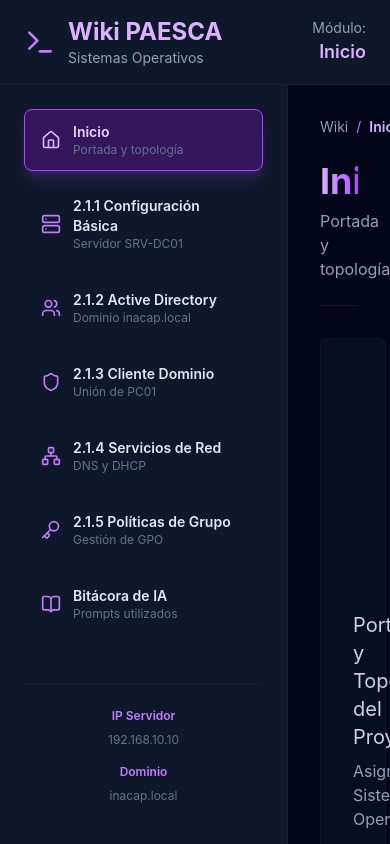
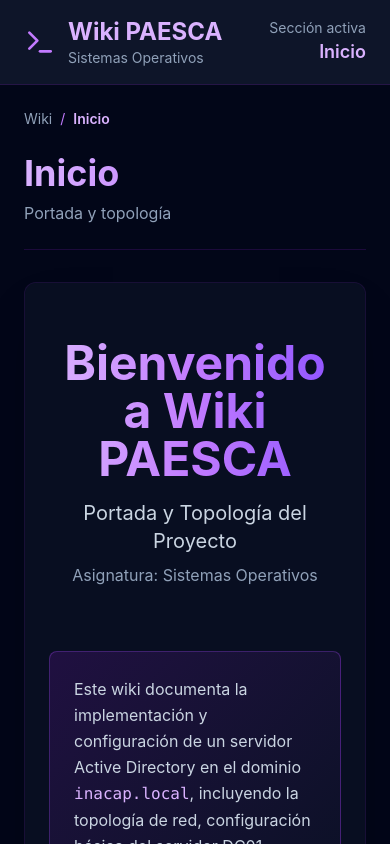
Before and after one commit to scarletpaez-2001/wiki_paesca, a React (Vite) app: page / in a window 390 px wide. Shown: the top 844 px of the page. Built offline with nearby package versions, Linux system fonts and the light colour scheme.

Commit message:
Wiki limpia

```diff
--- a/src/App.jsx
+++ b/src/App.jsx
@@ -1,5 +1,15 @@
 import { useState } from 'react';
-import { Server, Network, Shield, Users, Key, Terminal, Home, BookOpen } from 'lucide-react';
+import {
+  BookOpen,
+  Home,
+  Key,
+  Network,
+  Server,
+  Shield,
+  Terminal,
+  Users,
+} from 'lucide-react';
+
 import Inicio from './components/Inicio';
 import ConfiguracionBasica from './components/ConfiguracionBasica';
 import ActiveDirectory from './components/ActiveDirectory';
@@ -16,44 +26,44 @@ function App() {
       id: 'inicio',
       nombre: 'Inicio',
       icono: Home,
-      subtitulo: 'Portada y topología'
+      subtitulo: 'Portada y topología',
     },
     {
       id: 'basica',
       nombre: '2.1.1 Configuración Básica',
       icono: Server,
-      subtitulo: 'Servidor SRV-DC01'
+      subtitulo: 'Servidor SRV-DC01',
     },
     {
       id: 'activedirectory',
       nombre: '2.1.2 Active Directory',
       icono: Users,
-      subtitulo: 'Dominio inacap.local'
+      subtitulo: 'Dominio inacap.local',
     },
     {
       id: 'cliente',
       nombre: '2.1.3 Cliente Dominio',
       icono: Shield,
-      subtitulo: 'Unión de PC01'
+      subtitulo: 'Unión de PC01',
     },
     {
       id: 'servicios',
       nombre: '2.1.4 Servicios de Red',
       icono: Network,
-      subtitulo: 'DNS y DHCP'
+      subtitulo: 'DNS y DHCP',
     },
     {
       id: 'gpo',
       nombre: '2.1.5 Políticas de Grupo',
       icono: Key,
-      subtitulo: 'Gestión de GPO'
+      subtitulo: 'GPO',
     },
     {
       id: 'bitacora',
       nombre: 'Bitácora de IA',
       icono: BookOpen,
-      subtitulo: 'Prompts utilizados'
-    }
+      subtitulo: 'Prompts utilizados',
+    },
   ];
 
   const renderizarContenido = () => {
@@ -77,94 +87,85 @@ function App() {
     }
   };
 
-  const seccionActualObj = secciones.find(s => s.id === seccionActiva);
+  const seccionActual = secciones.find((item) => item.id === seccionActiva);
 
   return (
     <div className="min-h-screen bg-slate-950 text-slate-100">
-      {/* Barra superior */}
-      <header className="bg-slate-900 border-b border-purple-900/30 sticky top-0 z-50">
-        <div className="max-w-7xl mx-auto px-6 py-4 flex items-center justify-between">
+      <header className="sticky top-0 z-50 border-b border-purple-900/30 bg-slate-900/95 backdrop-blur">
+        <div className="mx-auto flex max-w-7xl items-center justify-between px-6 py-4">
           <div className="flex items-center gap-3">
-            <Terminal className="w-8 h-8 text-purple-400" strokeWidth={2} />
+            <Terminal className="h-8 w-8 text-purple-400" strokeWidth={2} />
             <div>
               <h1 className="text-2xl font-bold text-purple-300">Wiki PAESCA</h1>
               <p className="text-sm text-slate-400">Sistemas Operativos</p>
             </div>
           </div>
           <div className="text-right">
-            <p className="text-sm text-slate-400">Módulo:</p>
-            <p className="text-lg font-semibold text-purple-300">{seccionActualObj?.nombre}</p>
+            <p className="text-sm text-slate-400">Sección activa</p>
+            <p className="text-lg font-semibold text-purple-300">{seccionActual?.nombre}</p>
           </div>
         </div>
       </header>
 
       <div className="flex">
-        {/* Menú Lateral */}
-        <nav className="w-72 bg-slate-900 border-r border-purple-900/30 min-h-screen p-6 sticky top-20">
+        <nav className="sticky top-20 hidden min-h-screen w-72 border-r border-purple-900/30 bg-slate-900/70 p-6 lg:block">
           <div className="space-y-3">
             {secciones.map((seccion) => {
-              const IconoSeccion = seccion.icono;
-              const esActivo = seccionActiva === seccion.id;
+              const Icono = seccion.icono;
+              const activo = seccionActiva === seccion.id;
 
               return (
                 <button
                   key={seccion.id}
+                  type="button"
                   onClick={() => setSeccionActiva(seccion.id)}
-                  className={`w-full text-left px-4 py-3 rounded-lg transition-all duration-200 flex items-center gap-3 group ${
-                    esActivo
-                      ? 'bg-purple-900/50 border border-purple-500 shadow-lg shadow-purple-500/20'
-                      : 'hover:bg-purple-900/30 border border-transparent hover:border-purple-600/30'
+                  className={`flex w-full items-center gap-3 rounded-lg border px-4 py-3 text-left transition-all duration-200 ${
+                    activo
+                      ? 'border-purple-500 bg-purple-900/50 shadow-lg shadow-purple-500/20'
+                      : 'border-transparent bg-slate-900/40 hover:border-purple-600/30 hover:bg-purple-900/30'
                   }`}
                 >
-                  <IconoSeccion className={`w-5 h-5 flex-shrink-0 transition-colors ${
-                    esActivo ? 'text-purple-300' : 'text-purple-400 group-hover:text-purple-300'
-                  }`} strokeWidth={2} />
-                  <div className="flex-1 min-w-0">
-                    <p className={`font-semibold text-sm ${
-                      esActivo ? 'text-purple-200' : 'text-slate-200 group-hover:text-purple-300'
-                    }`}>
+                  <Icono
+                    className={`h-5 w-5 flex-shrink-0 ${
+                      activo ? 'text-purple-300' : 'text-purple-400 group-hover:text-purple-300'
+                    }`}
+                    strokeWidth={2}
+                  />
+                  <div className="min-w-0 flex-1">
+                    <p className={`text-sm font-semibold ${activo ? 'text-purple-200' : 'text-slate-200'}`}>
                       {seccion.nombre}
                     </p>
-                    <p className="text-xs text-slate-500 truncate">{seccion.subtitulo}</p>
+                    <p className="truncate text-xs text-slate-500">{seccion.subtitulo}</p>
                   </div>
                 </button>
               );
             })}
           </div>
 
-          {/* Información en el pie del menú */}
-          <div className="mt-12 pt-6 border-t border-purple-900/30">
-            <p className="text-xs text-slate-500 text-center">
-              <span className="block font-semibold text-purple-400 mb-2">IP Servidor</span>
-              192.168.10.10
-            </p>
-            <p className="text-xs text-slate-500 text-center mt-4">
-              <span className="block font-semibold text-purple-400 mb-2">Dominio</span>
-              inacap.local
-            </p>
+          <div className="mt-12 border-t border-purple-900/30 pt-6 text-center text-xs text-slate-500">
+            <p className="mb-2 font-semibold text-purple-400">Servidor</p>
+            <p>192.168.10.10</p>
+            <p className="mt-4 mb-2 font-semibold text-purple-400">Dominio</p>
+            <p>inacap.local</p>
           </div>
         </nav>
 
-        {/* Contenido Principal */}
-        <main className="flex-1 p-8 overflow-auto">
-          <div className="max-w-6xl">
-            {/* Breadcrumb */}
-            <div className="mb-6 flex items-center gap-2 text-sm">
-              <span className="text-slate-400">Wiki</span>
+        <main className="flex-1 p-6 lg:p-8">
+          <div className="mx-auto max-w-6xl">
+            <div className="mb-6 flex items-center gap-2 text-sm text-slate-400">
+              <span>Wiki</span>
               <span className="text-purple-400">/</span>
-              <span className="text-purple-300 font-semibold">{seccionActualObj?.nombre}</span>
+              <span className="font-semibold text-purple-300">{seccionActual?.nombre}</span>
             </div>
 
-            {/* Título de la sección */}
-            <div className="mb-8 pb-6 border-b border-purple-900/30">
-              <h2 className="text-4xl font-bold text-transparent bg-clip-text bg-gradient-to-r from-purple-300 to-purple-500 mb-2">
-                {seccionActualObj?.nombre}
+            <div className="mb-8 border-b border-purple-900/30 pb-6">
+              <h2 className="mb-2 text-4xl font-bold text-transparent bg-gradient-to-r from-purple-300 to-purple-500 bg-clip-text">
+                {seccionActual?.nombre}
               </h2>
-              <p className="text-slate-400">{seccionActualObj?.subtitulo}</p>
+              <p className="text-slate-400">{seccionActual?.subtitulo}</p>
             </div>
 
-            {/* Contenido de la sección */}
-            <div className="bg-slate-900/50 rounded-lg border border-purple-900/20 p-8 min-h-96">
+            <div className="min-h-[28rem] rounded-xl border border-purple-900/20 bg-slate-900/50 p-6 shadow-2xl shadow-black/20">
               {renderizarContenido()}
             </div>
           </div>
```
